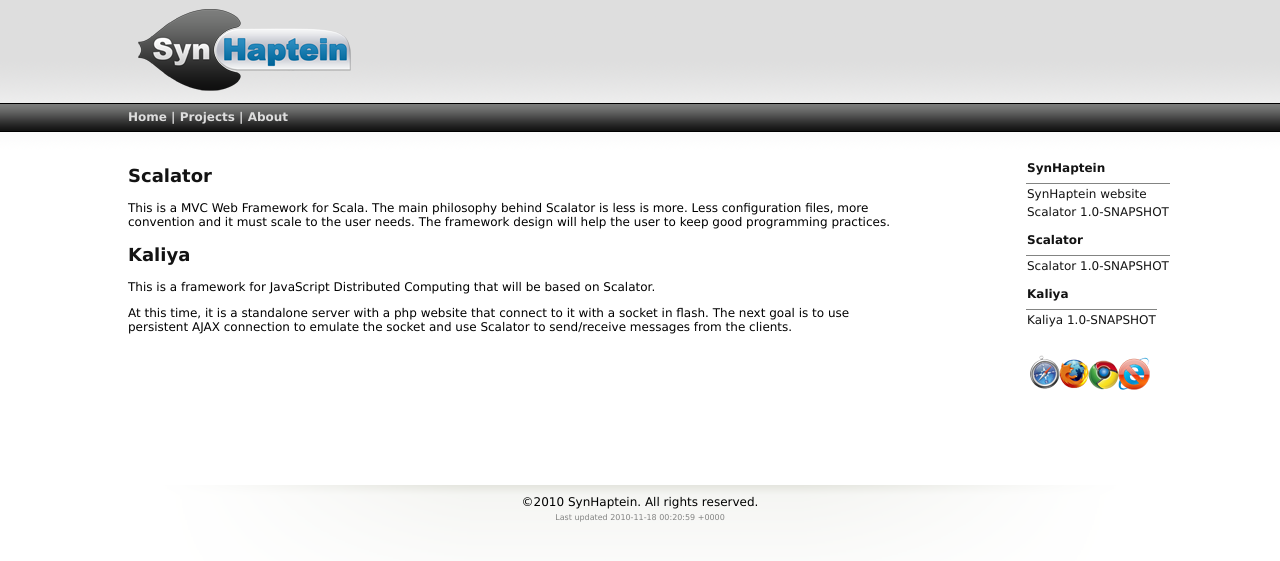
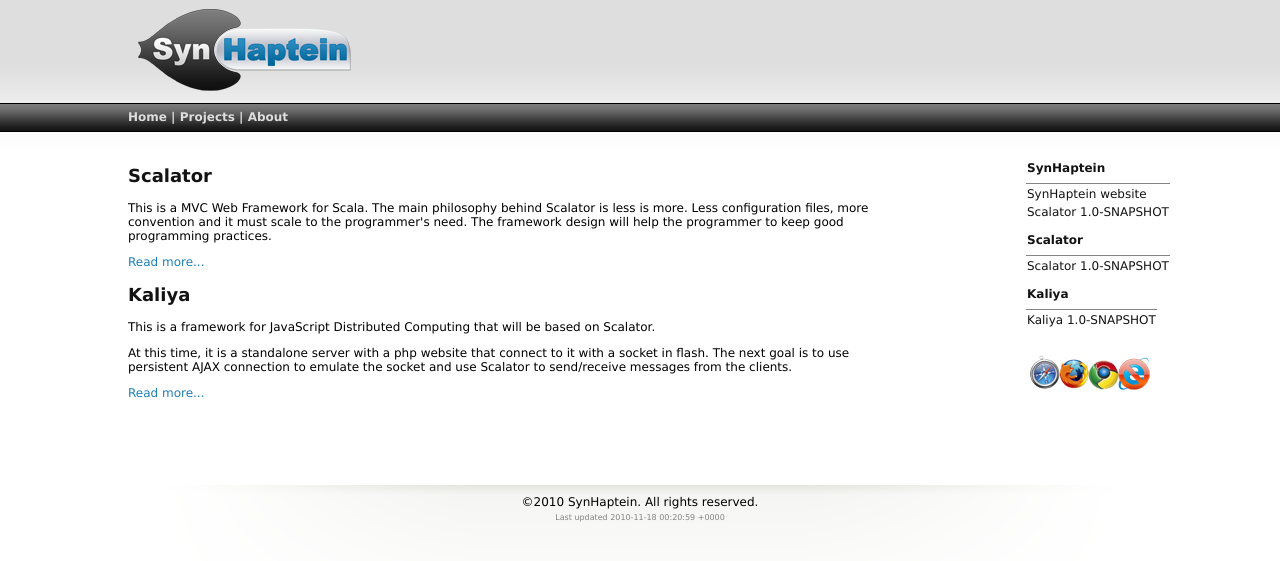
Before and after one commit to synhaptein/synhaptein.github.com, a Jekyll site: the page built from projects.html, in a window 1280 px wide. Shown: the top 561 px of the page. Built offline with Jekyll 4.4.1, drawn with Linux system fonts in a browser that asks for light colours.

Commit message:
Fixed some errors...

```diff
--- a/_includes/scalator.html
+++ b/_includes/scalator.html
@@ -1,5 +1,5 @@
 <p>
 This is a MVC Web Framework for Scala. The main philosophy behind Scalator is less is more.
-Less configuration files, more convention and it must scale to the user needs.
-The framework design will help the user to keep good programming practices.
+Less configuration files, more convention and it must scale to the programmer's need.
+The framework design will help the programmer to keep good programming practices.
 </p>
--- a/projects.html
+++ b/projects.html
@@ -6,5 +6,9 @@ title: SynHaptein's projects
 <p>
 {% include scalator.html %}
 </p>
-<h2><a href="/Kaliya" title="Scalator">Kaliya</a></h2>
+<a class="readmore" href="/Scalator" title="Scalator">Read more...</a>
+<h2><a href="/Kaliya" title="Kaliya">Kaliya</a></h2>
+<p>
 {% include kaliya.html %}
+</p>
+<a class="readmore" href="/Kaliya" title="Kaliya">Read more...</a>
```
